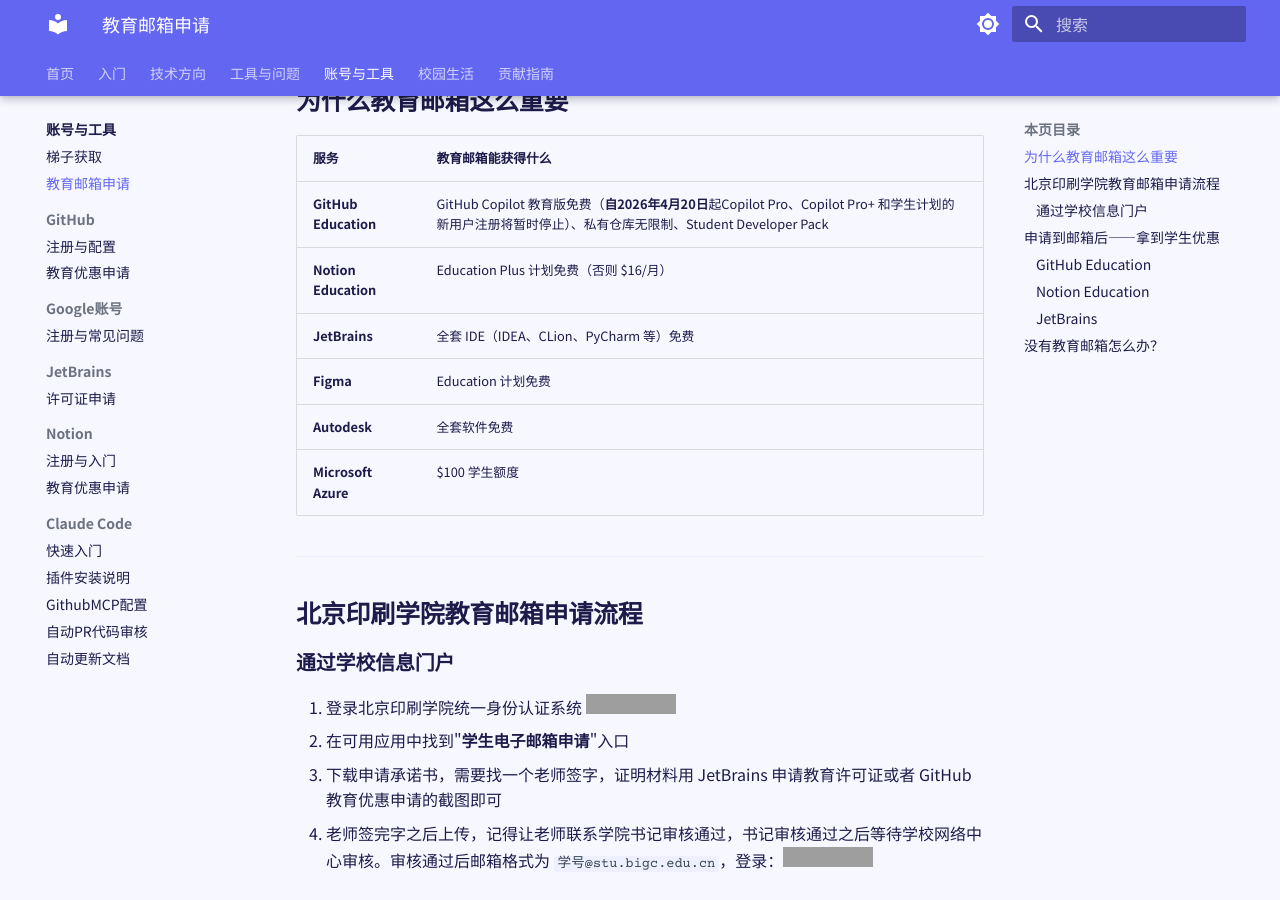
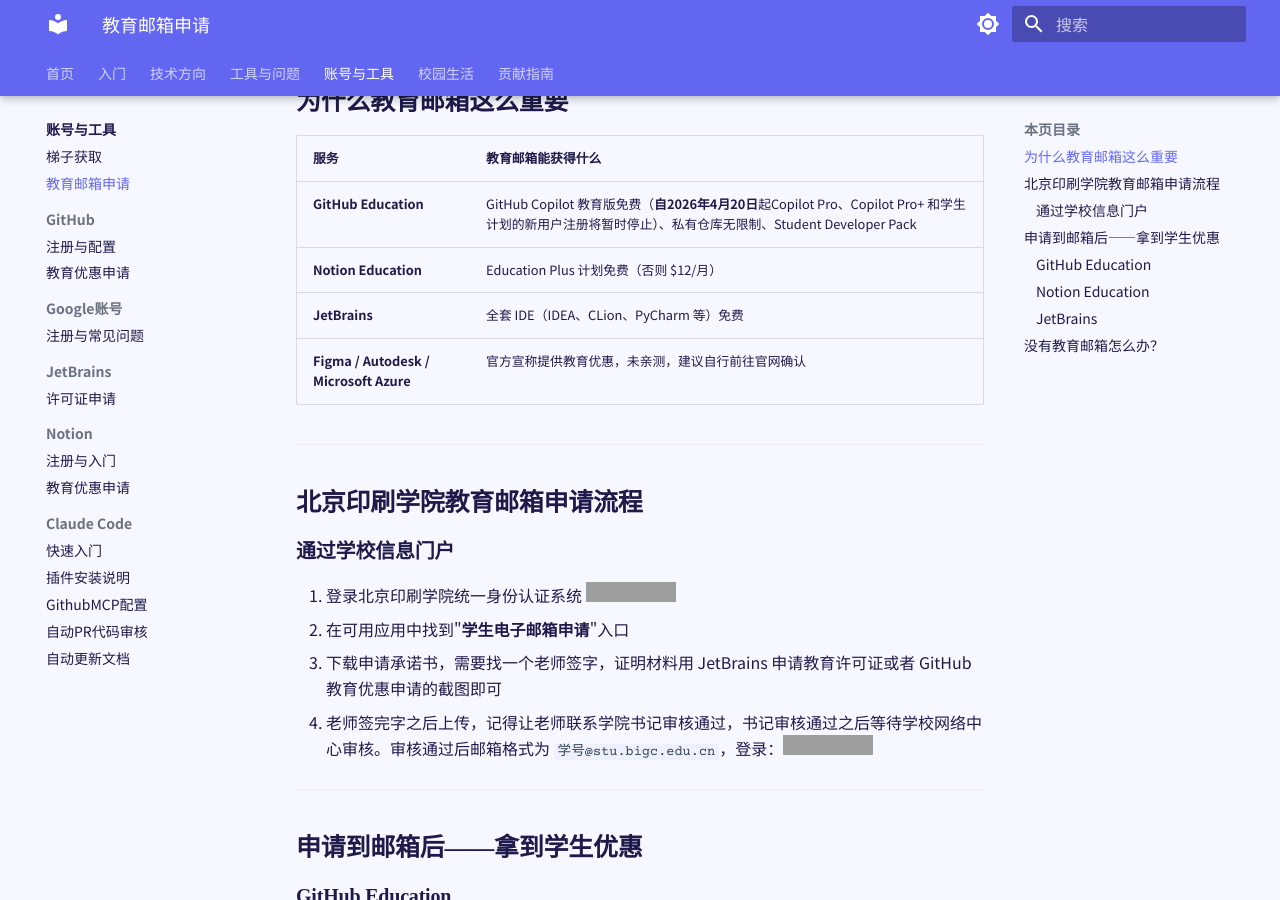
Before and after one commit to starnotes-xj/SurviveBIGCManual, an MkDocs documentation site: the page built from docs/04-账号与工具/教育邮箱申请.md, in a window 1280 px wide and 900 px high, scrolled down 532 px. Built offline with MkDocs 1.6.1 and Material for MkDocs 9.7.7, drawn with Linux system fonts in a browser that asks for light colours; grey boxes are pictures that could not be loaded.

Commit message:
docs: 修正 Notion 价格为 /月，未亲测服务改为提示自行确认

```diff
--- a/docs/04-账号与工具/教育邮箱申请.md
+++ b/docs/04-账号与工具/教育邮箱申请.md
@@ -15,11 +15,9 @@
 | 服务 | 教育邮箱能获得什么 |
 |---|---|
 | **GitHub Education** | GitHub Copilot 教育版免费（**自2026年4月20日**起Copilot Pro、Copilot Pro+ 和学生计划的新用户注册将暂时停止）、私有仓库无限制、Student Developer Pack |
-| **Notion Education** | Education Plus 计划免费（否则 $16/月） |
+| **Notion Education** | Education Plus 计划免费（否则 $12/月） |
 | **JetBrains** | 全套 IDE（IDEA、CLion、PyCharm 等）免费 |
-| **Figma** | Education 计划免费 |
-| **Autodesk** | 全套软件免费 |
-| **Microsoft Azure** | $100 学生额度 |
+| **Figma / Autodesk / Microsoft Azure** | 官方宣称提供教育优惠，未亲测，建议自行前往官网确认 |
 
 ---
 
```
